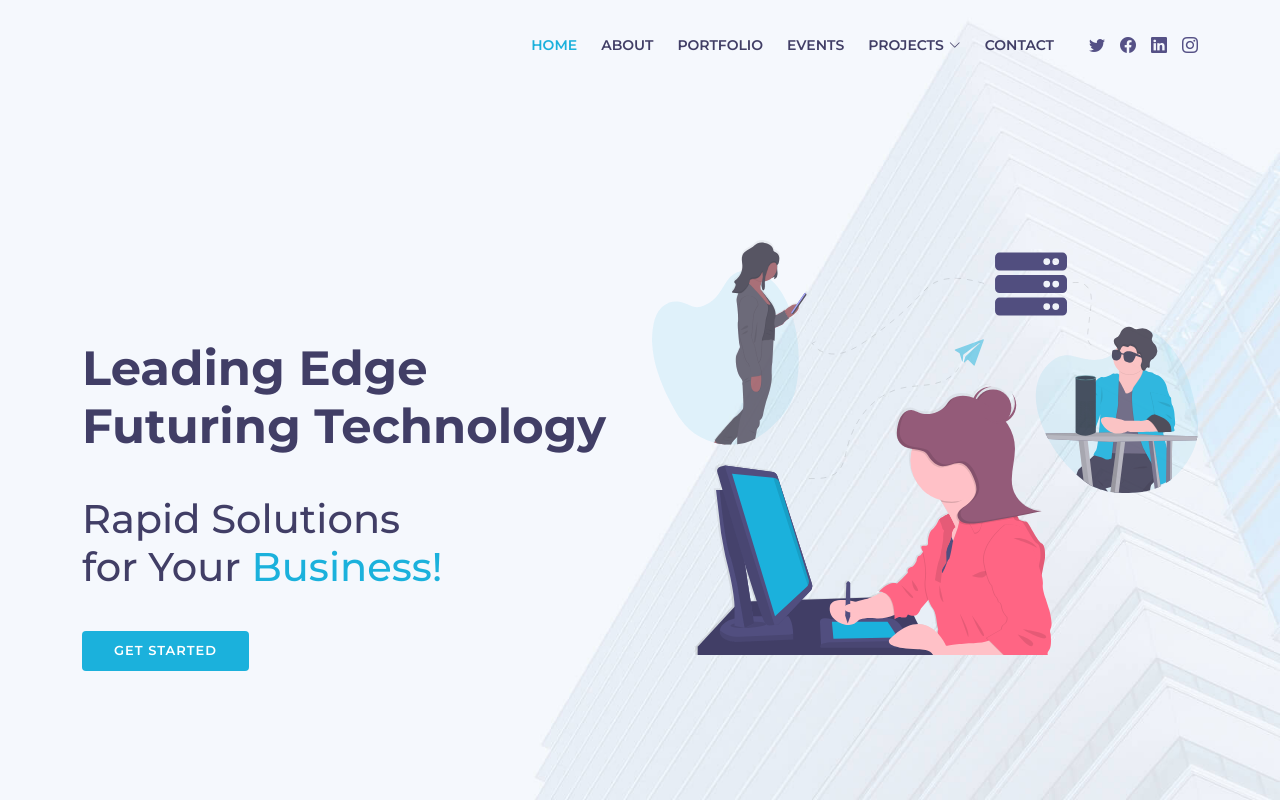
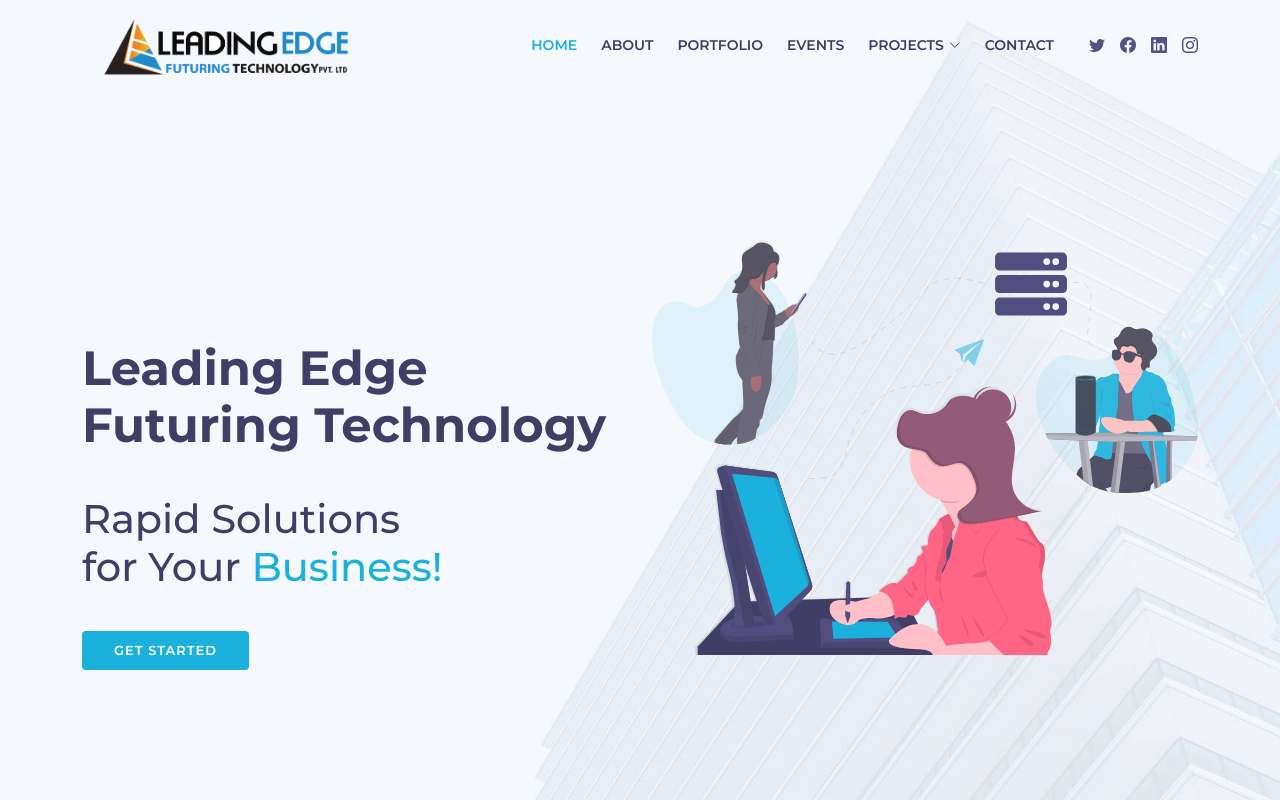
Before and after one commit to LEADINGEDGEFUTURINGTECHNOLOGY/LEADINGEDGEFUTURINGTECHNOLOGY.github.io, a plain HTML site: page stage/index.html in a window 1280 px wide. Shown: the top 802 px of the page. Drawn offline with nearby package versions, Linux system fonts and the light colour scheme.

Commit message:
Added Logo and title

```diff
--- a/stage/assets/css/style.css
+++ b/stage/assets/css/style.css
@@ -114,7 +114,7 @@
 }
 
 #header .logo img {
-  max-height: 40px;
+  max-height: 200px;
 }
 
 #header .social-links {
--- a/stage/index.html
+++ b/stage/index.html
@@ -5,7 +5,7 @@
   <meta charset="utf-8">
   <meta content="width=device-width, initial-scale=1.0" name="viewport">
 
-  <title>Rapid Bootstrap Template - Index</title>
+  <title>Leading Edge Futuring Technology</title>
   <meta content="" name="description">
   <meta content="" name="keywords">
 
```
Also changed, not shown: stage/assets/img/logo.png (added).
